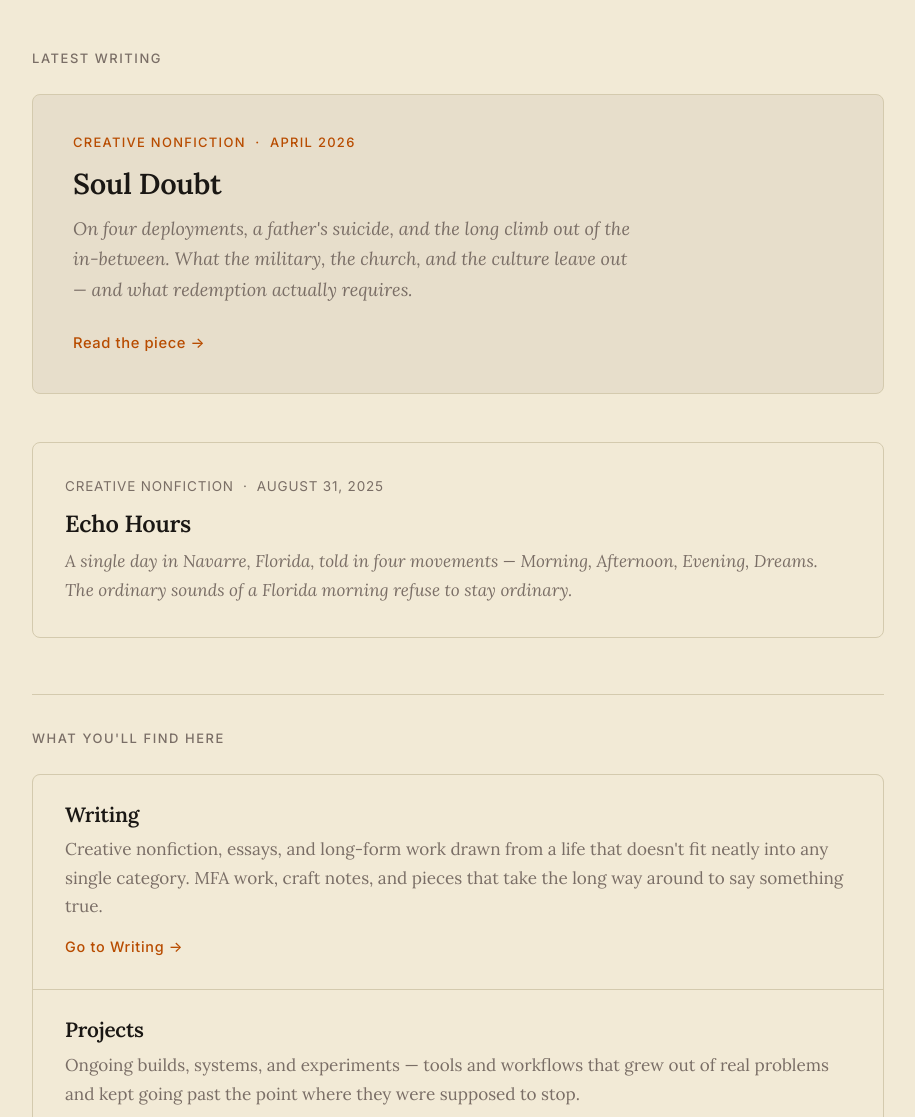
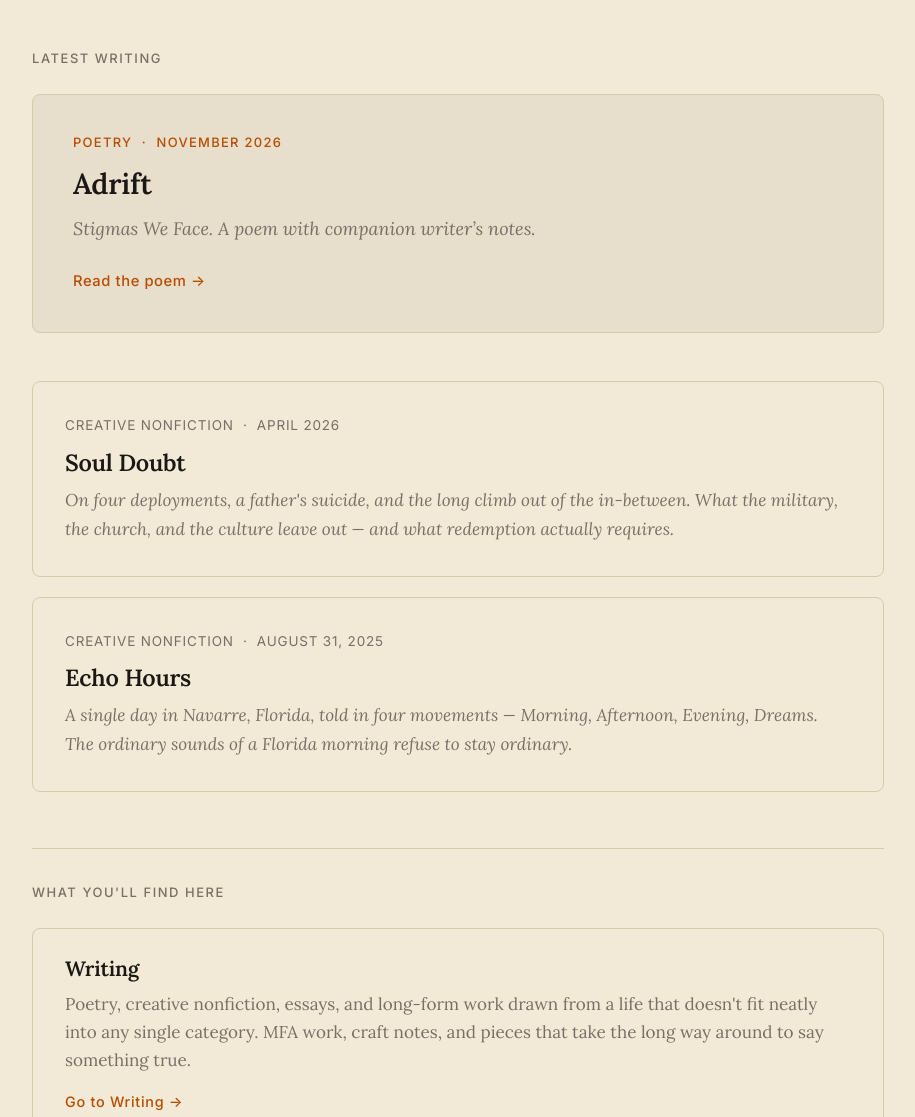
Before and after one commit to hedglen/hedglen.github.io, a plain HTML site: page index.html in a window 1280 px wide. Shown: the part 620-1737 px from the top of the page, without its empty margins (182-1097 px from the left). Drawn offline with Linux system fonts and the light colour scheme.

Commit message:
Integrate Adrift into index.html

```diff
--- a/index.html
+++ b/index.html
@@ -123,14 +123,20 @@
     <span class="section-label first-section">Latest Writing</span>
 
     <div class="featured">
-      <span class="featured-label">Creative Nonfiction &nbsp;·&nbsp; April 2026</span>
+      <span class="featured-label">Poetry &nbsp;·&nbsp; November 2026</span>
+      <h2><a href="adrift.html">Adrift</a></h2>
+      <p>Stigmas We Face. A poem with companion writer&rsquo;s notes.</p>
+      <a class="read-link" href="adrift.html">Read the poem &rarr;</a>
+    </div>
+
+    <div class="writing-card">
+      <span class="meta">Creative Nonfiction &nbsp;·&nbsp; April 2026</span>
       <h2><a href="soul-doubt.html">Soul Doubt</a></h2>
       <p>
         On four deployments, a father's suicide, and the long climb out of the in-between.
         What the military, the church, and the culture leave out — and what redemption
         actually requires.
       </p>
-      <a class="read-link" href="soul-doubt.html">Read the piece &rarr;</a>
     </div>
 
     <div class="writing-card">
@@ -148,7 +154,7 @@
       <div class="card">
         <h2>Writing</h2>
         <p>
-          Creative nonfiction, essays, and long-form work drawn from a life that doesn't fit neatly
+          Poetry, creative nonfiction, essays, and long-form work drawn from a life that doesn't fit neatly
           into any single category. MFA work, craft notes, and pieces that take the long way around
           to say something true.
         </p>
```
